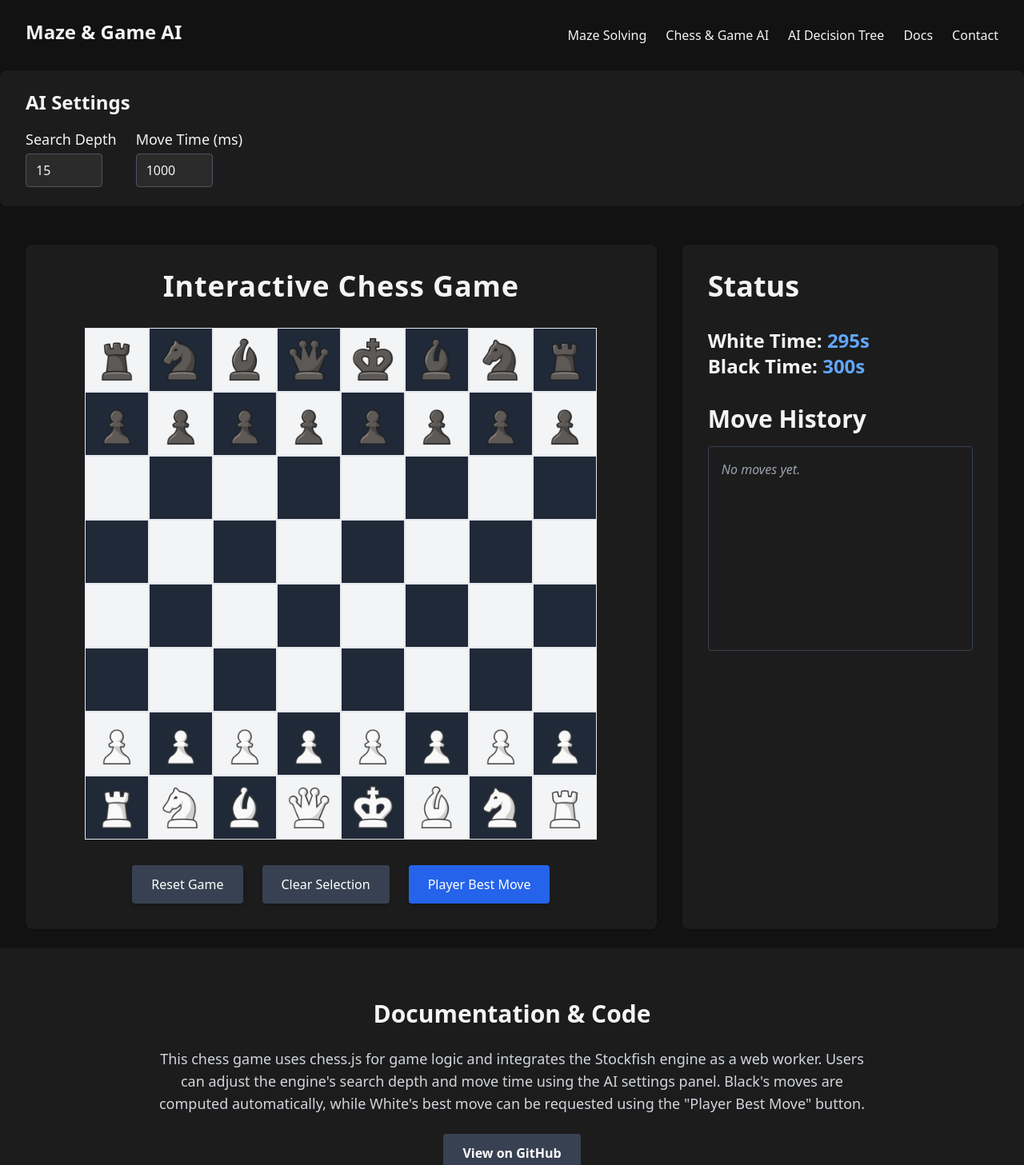
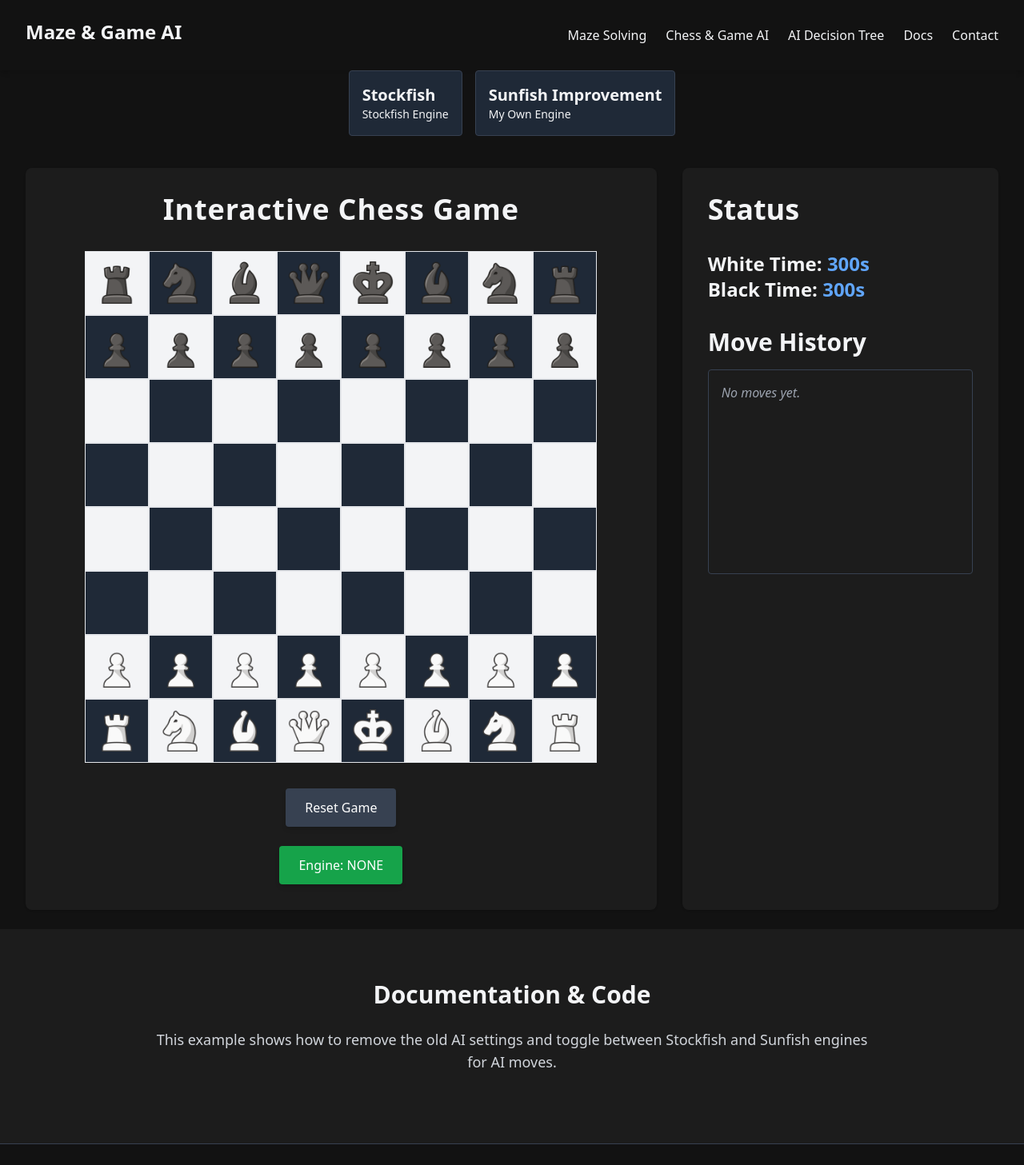
Before and after one commit to yanchikpiypiy/NnueLab-platfrom, a React (Create React App) app: page /chess in a window 1280 px wide. Shown: the top 1457 px of the page at 80% size. Built offline with nearby package versions, Linux system fonts and the light colour scheme.

Commit message:
IT IS WORKING!!!!!!!!!!!!!!!

```diff
--- a/src/components/ChessGamePage.jsx
+++ b/src/components/ChessGamePage.jsx
@@ -1,11 +1,8 @@
-// ChessGamePageWithImages.jsx
 import React, { useState, useRef, useEffect, useCallback } from 'react';
 import { Chess } from 'chess.js';
 import Header from './Header';
-import StockfishEngine from './engine/StockFishEngine';
 import ChessBoard from './ChessGameComps/ChessBoard';
 import Sidebar from './ChessGameComps/SideBar';
-import AISettings from './ChessGameComps/Aisettings';
 import Modal from './ChessGameComps/Modal';
 
 const pieceImages = {
@@ -32,31 +29,31 @@ const ChessGamePageWithImages = () => {
   const [moveHistory, setMoveHistory] = useState([]);
   const [whiteTime, setWhiteTime] = useState(300);
   const [blackTime, setBlackTime] = useState(300);
-  const [aiDepth, setAIDepth] = useState(15);
-  const [aiMoveTime, setAIMoveTime] = useState(1000);
-  const [engineFen, setEngineFen] = useState(null);
+  // Engine can be "stockfish", "sunfish", or "none"
+  const [engineChoice, setEngineChoice] = useState('none');
+  const [gameStarted, setGameStarted] = useState(false); // New state for game start
+
   const activeColor = gameRef.current.turn();
-
-  // Ref for the move history container
   const moveHistoryRef = useRef(null);
 
-  // Update timers
+  // Update timers only after the game has started.
   useEffect(() => {
+    if (!gameStarted) return;
     const timer = setInterval(() => {
       if (gameRef.current.isGameOver()) {
         clearInterval(timer);
         return;
       }
-      if (activeColor === 'w') {
+      if (gameRef.current.turn() === 'w') {
         setWhiteTime((prev) => (prev > 0 ? prev - 1 : 0));
       } else {
         setBlackTime((prev) => (prev > 0 ? prev - 1 : 0));
       }
     }, 1000);
     return () => clearInterval(timer);
-  }, [activeColor]);
+  }, [gameStarted]);
 
-  // Scroll move history to the bottom when it updates
+  // Auto-scroll move history container
   useEffect(() => {
     if (moveHistoryRef.current) {
       moveHistoryRef.current.scrollTop = moveHistoryRef.current.scrollHeight;
@@ -68,16 +65,71 @@ const ChessGamePageWithImages = () => {
     return `${files[col]}${8 - row}`;
   };
 
+  // **************** ENGINE CARDS ****************
+  const renderEngineCards = () => {
+    const gameStartedAlready = gameRef.current.history().length > 0;
+    return (
+      <div className="flex gap-4 justify-center mb-4">
+        {/* Stockfish card */}
+        <div
+          className={`cursor-pointer border rounded p-4 transition transform duration-200
+            hover:shadow-xl hover:-translate-y-1
+            ${engineChoice === 'stockfish'
+              ? 'shadow-xl -translate-y-1 bg-blue-600 border-blue-600 text-white'
+              : 'bg-gray-800 border-gray-700'}
+            ${gameStartedAlready ? 'opacity-50 cursor-not-allowed' : ''}`}
+          onClick={() => {
+            if (!gameStartedAlready) {
+              setEngineChoice('stockfish');
+            }
+          }}
+        >
+          <h3 className="text-xl font-bold">Stockfish</h3>
+          <p className="text-sm">Stockfish Engine</p>
+        </div>
+
+        {/* Sunfish Improvement card */}
+        <div
+          className={`cursor-pointer border rounded p-4 transition transform duration-200
+            hover:shadow-xl hover:-translate-y-1
+            ${engineChoice === 'sunfish'
+              ? 'shadow-xl -translate-y-1 bg-green-600 border-green-600 text-white'
+              : 'bg-gray-800 border-gray-700'}
+            ${gameStartedAlready ? 'opacity-50 cursor-not-allowed' : ''}`}
+          onClick={() => {
+            if (!gameStartedAlready) {
+              setEngineChoice('sunfish');
+            }
+          }}
+        >
+          <h3 className="text-xl font-bold">Sunfish Improvement</h3>
+          <p className="text-sm">My Own Engine</p>
+        </div>
+      </div>
+    );
+  };
+  // ***********************************************
+
+  // User move handler: conditionally add promotion only when needed.
   const handleSquareClick = (row, col) => {
     const square = convertToSquare(row, col);
     if (selected) {
       if (legalMoves.includes(square)) {
-        const move = gameRef.current.move({
-          from: selected,
-          to: square,
-          promotion: 'q',
-        });
+        const piece = gameRef.current.get(selected);
+        let moveConfig = { from: selected, to: square };
+        // Only add promotion if a pawn is moving to the last rank.
+        if (
+          piece &&
+          piece.type === 'p' &&
+          ((piece.color === 'w' && square.endsWith('8')) ||
+            (piece.color === 'b' && square.endsWith('1')))
+        ) {
+          moveConfig.promotion = 'q';
+        }
+        const move = gameRef.current.move(moveConfig);
         if (move) {
+          // Start the timer on the first move
+          if (!gameStarted) setGameStarted(true);
           setBoard(gameRef.current.board());
           setMoveHistory(gameRef.current.history());
           setMessage('');
@@ -103,12 +155,20 @@ const ChessGamePageWithImages = () => {
     }
   };
 
-  const handleAIMove = useCallback((bestMove) => {
-    console.log("handleAIMove triggered with:", bestMove);
+  // Engine move handler: only add promotion if the best move string is 5 characters long.
+  const handleEngineMove = useCallback((bestMove) => {
+    if (!bestMove) return;
+    console.log("handleEngineMove triggered with:", bestMove);
     const from = bestMove.substring(0, 2);
     const to = bestMove.substring(2, 4);
-    const move = gameRef.current.move({ from, to, promotion: 'q' });
+    let moveConfig = { from, to };
+    if (bestMove.length === 5) {
+      moveConfig.promotion = bestMove.substring(4, 5);
+    }
+    const move = gameRef.current.move(moveConfig);
     if (move) {
+      // Start the timer on the first move if not already started
+      if (!gameStarted) setGameStarted(true);
       setBoard(gameRef.current.board());
       setMoveHistory(gameRef.current.history());
       if (gameRef.current.isCheckmate()) {
@@ -118,32 +178,85 @@ const ChessGamePageWithImages = () => {
       } else if (gameRef.current.isCheck()) {
         setMessage('Check!');
       }
+    } else {
+      setMessage('Illegal move!');
     }
-    setEngineFen(null);
-  }, []);
+  }, [gameStarted]);
 
-  const requestAIMove = () => {
-    const fen = gameRef.current.fen();
-    console.log("Requesting AI move for FEN:", fen, "with depth:", aiDepth, "and moveTime:", aiMoveTime);
-    setEngineFen(fen);
+  // Request a move from Stockfish using the worker.
+  const requestStockfishMove = () => {
+    console.log("Requesting Stockfish move for FEN:", gameRef.current.fen());
+    const stockfishWorker = new Worker('/stockfish.js');
+    stockfishWorker.onmessage = (event) => {
+      const line = event.data;
+      console.log("Stockfish output:", line);
+      if (line.startsWith("bestmove")) {
+        const bestMove = line.split(" ")[1];
+        console.log("Best move extracted:", bestMove);
+        handleEngineMove(bestMove);
+        stockfishWorker.terminate();
+      }
+    };
+    stockfishWorker.postMessage(`position fen ${gameRef.current.fen()}`);
+    stockfishWorker.postMessage("go depth 15");
   };
 
+  // Request a move from Sunfish using your backend (process_move endpoint).
+  const requestSunfishMove = async () => {
+    // Derive the user's move from chess.js history.
+    const movesVerbose = gameRef.current.history({ verbose: true });
+    if (movesVerbose.length === 0) {
+      console.error("No moves found in history.");
+      return;
+    }
+    const lastMoveObj = movesVerbose[movesVerbose.length - 1];
+    const userMove =
+      lastMoveObj.from +
+      lastMoveObj.to +
+      (lastMoveObj.promotion ? lastMoveObj.promotion : "");
+
+    console.log("Sending user move:", userMove);
+
+    try {
+      // Call the single endpoint that uses process_move.
+      const response = await fetch("http://127.0.0.1:8000/chess/makemove", {
+        method: "POST",
+        headers: { "Content-Type": "application/json" },
+        body: JSON.stringify({ move: userMove })
+      });
+      const data = await response.json();
+      if (data.status === "ok") {
+        console.log("Engine move received:", data.engine_move);
+        handleEngineMove(data.engine_move);
+      } else {
+        console.error("Error from backend:", data);
+      }
+    } catch (err) {
+      console.error("Error calling process_move endpoint:", err);
+    }
+  };
+
+  // After each move, if it's black’s turn (the engine side) and an engine is selected, request its move.
   useEffect(() => {
-    if (
-      gameRef.current.turn() === 'b' &&
-      !gameRef.current.isGameOver() &&
-      engineFen === null
-    ) {
-      const timeout = setTimeout(() => {
-        requestAIMove();
-      }, 500);
-      return () => clearTimeout(timeout);
+    if (gameRef.current.isGameOver()) return;
+    if (engineChoice !== 'none' && gameRef.current.turn() === 'b') {
+      if (engineChoice === 'stockfish') {
+        requestStockfishMove();
+      } else if (engineChoice === 'sunfish') {
+        requestSunfishMove();
       }
-  }, [board, engineFen]);
+    }
+  }, [board, engineChoice]);
 
-  const requestPlayerAIMove = () => {
-    if (gameRef.current.turn() === 'w' && !gameRef.current.isGameOver()) {
-      requestAIMove();
+  // Cycle engine choice: none → stockfish → sunfish.
+  const toggleEngineChoice = () => {
+    if (gameRef.current.history().length > 0) return; // Prevent changes once the game has started.
+    if (engineChoice === 'none') {
+      setEngineChoice('stockfish');
+    } else if (engineChoice === 'stockfish') {
+      setEngineChoice('sunfish');
+    } else {
+      setEngineChoice('none');
     }
   };
 
@@ -156,7 +269,7 @@ const ChessGamePageWithImages = () => {
     setMoveHistory([]);
     setWhiteTime(300);
     setBlackTime(300);
-    setEngineFen(null);
+    setGameStarted(false); // Reset game start state
   };
 
   const dismissModal = () => {
@@ -164,19 +277,14 @@ const ChessGamePageWithImages = () => {
   };
 
   return (
-    // Entire page in a dark theme
     <div className="min-h-screen bg-[#121212] text-gray-100 font-sans">
       <Header />
 
-      <AISettings
-        aiDepth={aiDepth}
-        aiMoveTime={aiMoveTime}
-        setAIDepth={setAIDepth}
-        setAIMoveTime={setAIMoveTime}
-      />
+      {/* Engine Cards */}
+      {renderEngineCards()}
 
       <main className="container mx-auto px-8 py-6 flex flex-col md:flex-row gap-8">
-        {/* Chess board + controls */}
+        {/* Chess board and controls */}
         <section className="w-full md:w-2/3 bg-[#1c1c1c] rounded-lg shadow p-8">
           <h3 className="text-4xl font-extrabold text-center mb-8 tracking-wide text-gray-100">
             Interactive Chess Game
@@ -197,30 +305,27 @@ const ChessGamePageWithImages = () => {
             </div>
           )}
 
-          <div className="mt-8 flex justify-center gap-6">
+          <div className="mt-8 flex flex-col items-center gap-6">
+            <div className="flex gap-6">
               <button
                 onClick={resetGame}
                 className="bg-gray-700 text-white px-6 py-3 rounded hover:bg-gray-600 transition shadow-md"
               >
                 Reset Game
               </button>
+            </div>
+
+            <div className="flex gap-6">
               <button
                 onClick={() => {
-                setSelected(null);
-                setLegalMoves([]);
-                setMessage('');
+                  // Toggle engine manually if needed; this might be triggered by a button in your docs.
+                  toggleEngineChoice();
                 }}
-              className="bg-gray-700 text-white px-6 py-3 rounded hover:bg-gray-600 transition shadow-md"
+                className="bg-green-600 text-white px-6 py-3 rounded hover:bg-green-700 transition shadow-md"
               >
-              Clear Selection
+                Engine: {engineChoice.toUpperCase()}
               </button>
-            <button
-              onClick={requestPlayerAIMove}
-              disabled={gameRef.current.turn() !== 'w'}
-              className="bg-blue-600 text-white px-6 py-3 rounded hover:bg-blue-700 transition shadow-md disabled:bg-blue-900"
-            >
-              Player Best Move
-            </button>
+            </div>
           </div>
         </section>
 
@@ -233,37 +338,17 @@ const ChessGamePageWithImages = () => {
         />
       </main>
 
-      {/* Stockfish integration */}
-      <StockfishEngine
-        fen={engineFen}
-        depth={aiDepth}
-        movetime={aiMoveTime}
-        onBestMove={handleAIMove}
-      />
-
       {/* Modal for game-end messages */}
       {(message === 'Checkmate!' || message === 'Stalemate!' || message === 'Check!') && (
         <Modal message={message} onDismiss={dismissModal} />
       )}
 
-      {/* Documentation & Code */}
       <section id="docs" className="py-16 px-8 bg-[#1c1c1c]">
         <div className="max-w-4xl mx-auto text-center">
           <h2 className="text-3xl font-bold mb-6 text-gray-100">Documentation &amp; Code</h2>
           <p className="text-lg text-gray-300 mb-6">
-            This chess game uses chess.js for game logic and integrates the Stockfish engine as a
-            web worker. Users can adjust the engine's search depth and move time using the AI settings
-            panel. Black's moves are computed automatically, while White's best move can be requested
-            using the "Player Best Move" button.
+            This example shows how to remove the old AI settings and toggle between Stockfish and Sunfish engines for AI moves.
           </p>
-          <a
-            href="https://github.com/yourusername/chess-game-ai"
-            target="_blank"
-            rel="noopener noreferrer"
-            className="inline-block bg-gray-700 text-white font-bold py-3 px-6 rounded hover:bg-gray-600 transition duration-300"
-          >
-            View on GitHub
-          </a>
         </div>
       </section>
 
```
Lines whose indentation alone changed are shown as unchanged.
